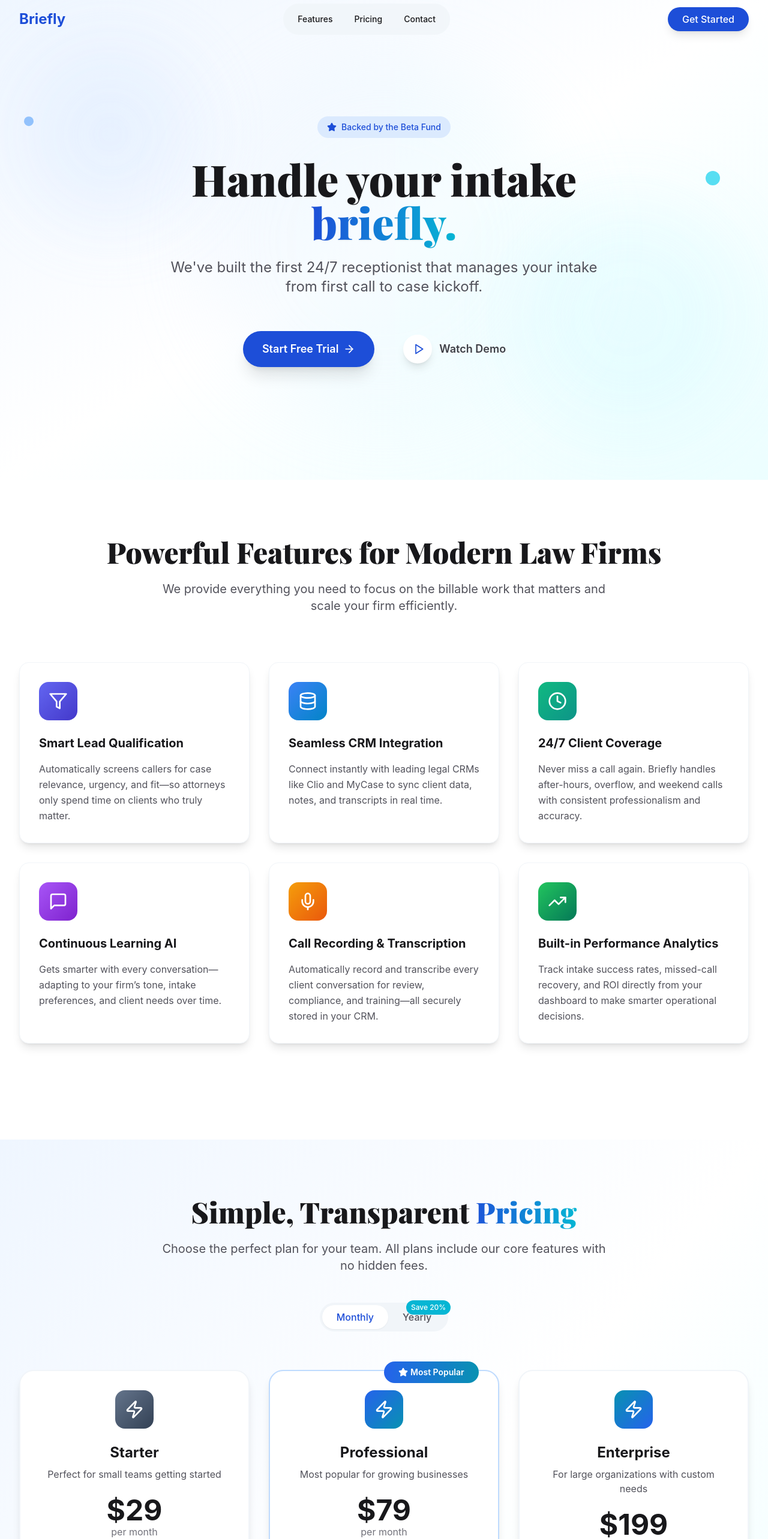
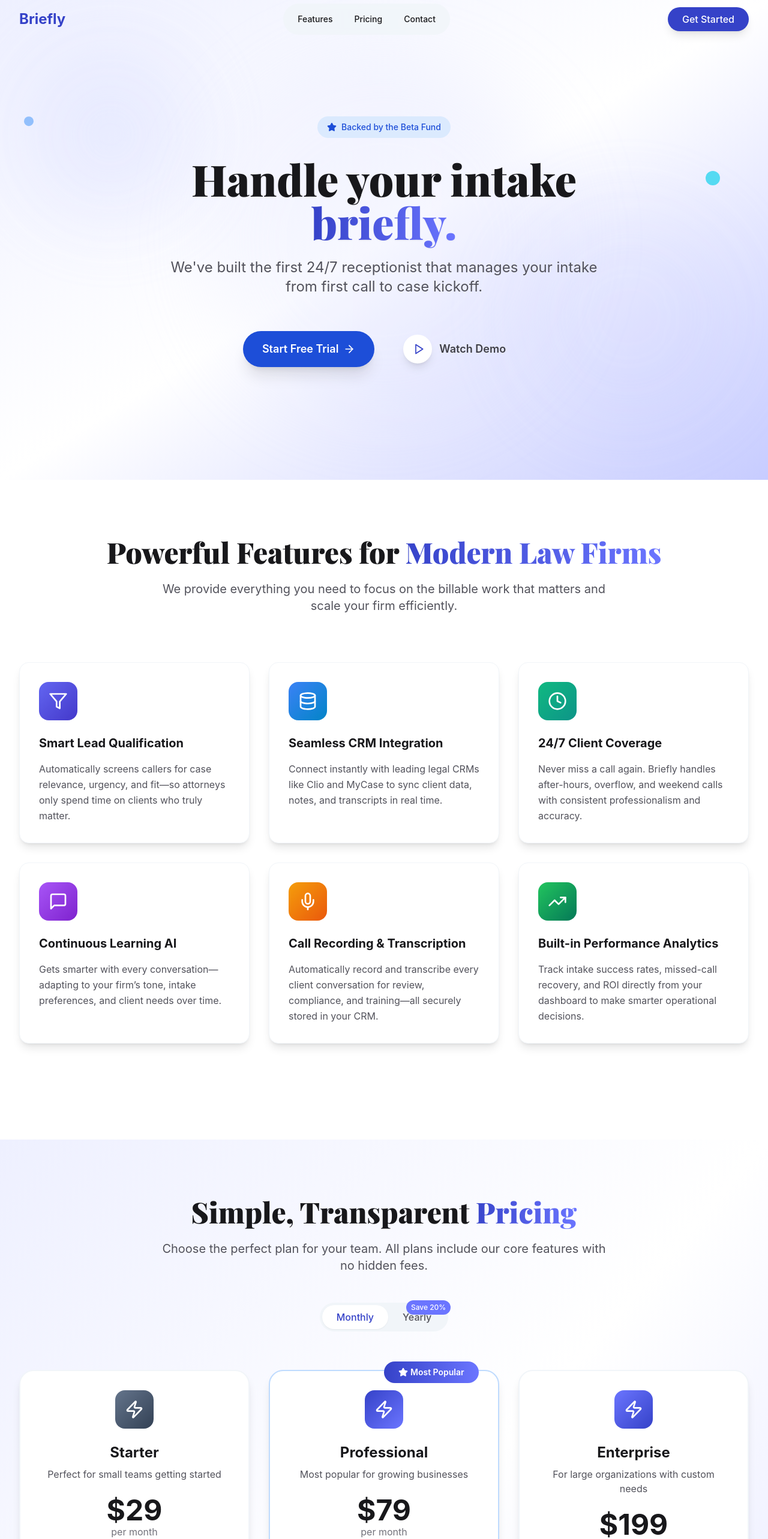
Before and after one commit to hridayunadkat/briefly-site, a React (Vite) app: page /#/ in a window 1280 px wide. Shown: the top 2566 px of the page at 60% size. Built offline with nearby package versions, Linux system fonts and the light colour scheme; a web font is replaced by a local one; what @radix-ui/themes would draw is missing.

Commit message:
purple theme redo

```diff
--- a/src/components/Contact.jsx
+++ b/src/components/Contact.jsx
@@ -76,7 +76,7 @@ const Contact = () => {
         >
           <h2 className="text-4xl md:text-5xl font-black text-zinc-900 mb-6 font-playfair">
             Ready to Get
-            <span className="bg-gradient-to-r from-blue-700 to-cyan-500 bg-clip-text text-transparent"> Started?</span>
+            <span className="bg-gradient-to-r from-brand-600 to-brand-400 bg-clip-text text-transparent"> Started?</span>
           </h2>
           <p className="text-xl text-zinc-600 max-w-3xl mx-auto">
             Let's discuss how Briefly can transform your firm's intake.
@@ -192,7 +192,7 @@ const Contact = () => {
               <motion.button
                 type="submit"
                 disabled={isSubmitting}
-                className="w-full bg-gradient-to-r from-blue-700 to-cyan-500 text-white py-4 rounded-xl font-semibold text-lg hover:shadow-xl transition-all duration-200 disabled:opacity-50 disabled:cursor-not-allowed flex items-center justify-center"
+                className="w-full bg-gradient-to-r from-brand-600 to-brand-400 text-white py-4 rounded-xl font-semibold text-lg hover:shadow-xl transition-all duration-200 disabled:opacity-50 disabled:cursor-not-allowed flex items-center justify-center"
                 whileHover={{ scale: isSubmitting ? 1 : 1.02, y: isSubmitting ? 0 : -2 }}
                 whileTap={{ scale: isSubmitting ? 1 : 0.98 }}
               >
@@ -233,7 +233,7 @@ const Contact = () => {
                     transition={{ duration: 0.5, delay: index * 0.1 }}
                     whileHover={{ y: -4 }}
                   >
-                    <div className="w-12 h-12 bg-gradient-to-br from-blue-500 to-cyan-500 rounded-xl flex items-center justify-center mr-4 flex-shrink-0">
+                    <div className="w-12 h-12 bg-gradient-to-br from-brand-600 to-brand-400 rounded-xl flex items-center justify-center mr-4 flex-shrink-0">
                       <info.icon className="w-6 h-6 text-white" />
                     </div>
                     <div>
--- a/src/components/Features.jsx
+++ b/src/components/Features.jsx
@@ -85,7 +85,8 @@ import React from 'react';
                 <span className="bg-gradient-to-r from-blue-700 to-cyan-500 bg-clip-text text-transparent"> Modern Law Firms</span>
               </h2> */}
               <h2 className="text-4xl md:text-5xl font-black text-zinc-900 mb-6 font-playfair">
-                Powerful Features for Modern Law Firms
+                Powerful Features for
+                <span className="bg-gradient-to-r from-brand-600 to-brand-400 bg-clip-text text-transparent"> Modern Law Firms</span>
               </h2>
               <p className="text-xl text-zinc-600 max-w-3xl mx-auto">
                 We provide everything you need to focus on the billable work that matters and scale your firm efficiently.
@@ -115,7 +116,7 @@ import React from 'react';
                       <feature.icon className="w-8 h-8 text-white" />
                     </motion.div>
 
-                    <h3 className="text-xl font-bold text-zinc-900 mb-4 group-hover:text-blue-700 transition-colors duration-300">
+                    <h3 className="text-xl font-bold text-zinc-900 mb-4 group-hover:text-brand-600 transition-colors duration-300">
                       {feature.title}
                     </h3>
 
@@ -124,7 +125,7 @@ import React from 'react';
                     </p>
 
                     {/* Hover Effect Background */}
-                    <div className="absolute inset-0 bg-gradient-to-br from-blue-50/50 to-cyan-50/50 rounded-2xl opacity-0 group-hover:opacity-100 transition-opacity duration-300 -z-10"></div>
+                    <div className="absolute inset-0 bg-gradient-to-br from-brand-50/50 to-brand-100/50 rounded-2xl opacity-0 group-hover:opacity-100 transition-opacity duration-300 -z-10"></div>
                   </div>
                 </motion.div>
               ))}
--- a/src/components/Footer.jsx
+++ b/src/components/Footer.jsx
@@ -174,7 +174,7 @@ import React, { useState } from 'react';
                         href={social.href}
                         target="_blank"
                         rel="noopener noreferrer"
-                        className="w-10 h-10 bg-zinc-800 rounded-full flex items-center justify-center hover:bg-blue-600 transition-all duration-200"
+                        className="w-10 h-10 bg-zinc-800 rounded-full flex items-center justify-center hover:bg-brand-600 transition-all duration-200"
                         whileHover={{ scale: 1.1, y: -2 }}
                         whileTap={{ scale: 0.95 }}
                         aria-label={social.name}
--- a/src/components/Header.jsx
+++ b/src/components/Header.jsx
@@ -46,7 +46,7 @@ const Header = () => {
             transition={{ type: "spring", stiffness: 400, damping: 10 }}
           >
             {/*<h1 className="text-2xl font-bold text-blue-700 font-mono">Briefly</h1> */}
-            <h1 className="text-2xl font-bold text-blue-700">Briefly</h1>
+            <h1 className="text-2xl font-bold text-brand-600">Briefly</h1>
           </motion.div>
 
           <nav className="hidden md:block">
@@ -55,7 +55,7 @@ const Header = () => {
                 <motion.button
                   key={item.label}
                   onClick={() => scrollToSection(item.id)}
-                  className="px-4 py-2 text-sm font-medium text-zinc-900 hover:text-blue-700 rounded-full transition-all duration-200 relative overflow-hidden"
+                  className="px-4 py-2 text-sm font-medium text-zinc-900 hover:text-brand-600 rounded-full transition-all duration-200 relative overflow-hidden"
                   whileHover={{ scale: 1.05 }}
                   whileTap={{ scale: 0.95 }}
                 >
@@ -72,7 +72,7 @@ const Header = () => {
 
           <div className="hidden md:block">
             <motion.button
-              className="bg-blue-700 text-white px-6 py-2 rounded-full font-medium hover:bg-blue-800 transition-all duration-200 shadow-lg hover:shadow-xl"
+              className="bg-brand-600 text-white px-6 py-2 rounded-full font-medium hover:bg-brand-700 transition-all duration-200 shadow-lg hover:shadow-xl"
               whileHover={{ scale: 1.05, y: -2 }}
               whileTap={{ scale: 0.95 }}
             >
@@ -83,7 +83,7 @@ const Header = () => {
           <div className="md:hidden">
             <button
               onClick={() => setIsMobileMenuOpen(!isMobileMenuOpen)}
-              className="text-zinc-900 hover:text-blue-700 transition-colors duration-200"
+              className="text-zinc-900 hover:text-brand-600 transition-colors duration-200"
               aria-label="Toggle mobile menu"
             >
               {isMobileMenuOpen ? <X size={24} /> : <Menu size={24} />}
--- a/src/components/Hero.jsx
+++ b/src/components/Hero.jsx
@@ -8,12 +8,12 @@ import React from 'react';
       ];
 
       return (
-        <section className="relative min-h-screen flex items-center justify-center overflow-hidden bg-gradient-to-br from-blue-50 via-white to-cyan-50">
+        <section className="relative min-h-screen flex items-center justify-center overflow-hidden bg-gradient-to-br from-brand-50 via-white to-brand-200">
           {/* Background Elements */}
           <div className="absolute inset-0">
-            <div className="absolute top-20 left-10 w-72 h-72 bg-blue-200/30 rounded-full blur-3xl animate-pulse"></div>
-            <div className="absolute bottom-20 right-10 w-96 h-96 bg-cyan-200/20 rounded-full blur-3xl animate-pulse delay-1000"></div>
-            <div className="absolute top-1/2 left-1/2 transform -translate-x-1/2 -translate-y-1/2 w-[600px] h-[600px] bg-gradient-to-r from-blue-100/20 to-cyan-100/20 rounded-full blur-3xl"></div>
+            <div className="absolute top-20 left-10 w-72 h-72 bg-brand-200/30 rounded-full blur-3xl animate-pulse"></div>
+            <div className="absolute bottom-20 right-10 w-96 h-96 bg-brand-200/20 rounded-full blur-3xl animate-pulse delay-1000"></div>
+            <div className="absolute top-1/2 left-1/2 transform -translate-x-1/2 -translate-y-1/2 w-[600px] h-[600px] bg-gradient-to-r from-brand-100/20 to-brand-200/20 rounded-full blur-3xl"></div>
           </div>
 
           <div className="relative z-10 max-w-7xl mx-auto px-4 sm:px-6 lg:px-8 pt-20">
@@ -37,7 +37,7 @@ import React from 'react';
               >
                 Handle your intake
                 <br />
-                <span className="bg-gradient-to-r from-blue-700 to-cyan-500 bg-clip-text text-transparent">
+                <span className="bg-gradient-to-r from-brand-600 to-brand-400 bg-clip-text text-transparent">
                   briefly.
                 </span>
               </motion.h1>
@@ -72,7 +72,7 @@ import React from 'react';
                   whileTap={{ scale: 0.95 }}
                 >
                   <div className="w-12 h-12 bg-white rounded-full flex items-center justify-center shadow-lg mr-3 group-hover:shadow-xl transition-all duration-200">
-                    <Play className="w-5 h-5 text-blue-700 ml-1" />
+                    <Play className="w-5 h-5 text-brand-600 ml-1" />
                   </div>
                   Watch Demo
                 </motion.button>
--- a/src/components/Pricing.jsx
+++ b/src/components/Pricing.jsx
@@ -37,7 +37,7 @@ import React, { useState } from 'react';
             'API access',
             'Advanced security'
           ],
-          color: 'from-blue-600 to-cyan-600',
+          color: 'from-brand-600 to-brand-400',
           popular: true
         },
         {
@@ -57,7 +57,7 @@ import React, { useState } from 'react';
             'Custom training',
             'SLA guarantee'
           ],
-          color: 'from-cyan-600 to-blue-600',
+          color: 'from-brand-400 to-brand-600',
           popular: false
         }
       ];
@@ -85,7 +85,7 @@ import React, { useState } from 'react';
       };
 
       return (
-        <section id="pricing" className="py-24 bg-gradient-to-br from-blue-50 via-white to-cyan-50">
+        <section id="pricing" className="py-24 bg-gradient-to-br from-brand-50 via-white to-brand-100">
           <div className="max-w-7xl mx-auto px-4 sm:px-6 lg:px-8">
             <motion.div
               className="text-center mb-16"
@@ -96,7 +96,7 @@ import React, { useState } from 'react';
             >
               <h2 className="text-4xl md:text-5xl font-black text-zinc-900 mb-6 font-playfair">
                 Simple, Transparent
-                <span className="bg-gradient-to-r from-blue-700 to-cyan-500 bg-clip-text text-transparent"> Pricing</span>
+                <span className="bg-gradient-to-r from-brand-600 to-brand-400 bg-clip-text text-transparent"> Pricing</span>
               </h2>
               <p className="text-xl text-zinc-600 max-w-3xl mx-auto mb-12">
                 Choose the perfect plan for your team. All plans include our core features with no hidden fees.
@@ -113,7 +113,7 @@ import React, { useState } from 'react';
                 <button
                   onClick={() => setIsYearly(false)}
                   className={`px-6 py-2 rounded-full font-medium transition-all duration-200 ${
-                    !isYearly ? 'bg-white text-blue-700 shadow-sm' : 'text-zinc-600'
+                    !isYearly ? 'bg-white text-brand-600 shadow-sm' : 'text-zinc-600'
                   }`}
                 >
                   Monthly
@@ -121,11 +121,11 @@ import React, { useState } from 'react';
                 <button
                   onClick={() => setIsYearly(true)}
                   className={`px-6 py-2 rounded-full font-medium transition-all duration-200 relative ${
-                    isYearly ? 'bg-white text-blue-700 shadow-sm' : 'text-zinc-600'
+                    isYearly ? 'bg-white text-brand-600 shadow-sm' : 'text-zinc-600'
                   }`}
                 >
                   Yearly
-                  <span className="absolute -top-2 -right-2 bg-cyan-500 text-white text-xs px-2 py-1 rounded-full">
+                  <span className="absolute -top-2 -right-2 bg-brand-400 text-white text-xs px-2 py-1 rounded-full">
                     Save 20%
                   </span>
                 </button>
@@ -157,7 +157,7 @@ import React, { useState } from 'react';
                       animate={{ opacity: 1, y: 0 }}
                       transition={{ delay: 0.5 }}
                     >
-                      <div className="bg-gradient-to-r from-blue-600 to-cyan-600 text-white px-6 py-2 rounded-full text-sm font-semibold flex items-center">
+                      <div className="bg-gradient-to-r from-brand-600 to-brand-400 text-white px-6 py-2 rounded-full text-sm font-semibold flex items-center">
                         <Star className="w-4 h-4 mr-1 fill-current" />
                         Most Popular
                       </div>
@@ -199,7 +199,7 @@ import React, { useState } from 'react';
                     <motion.button
                       className={`w-full py-4 rounded-full font-semibold text-lg transition-all duration-200 ${
                         plan.popular
-                          ? 'bg-gradient-to-r from-blue-600 to-cyan-600 text-white hover:shadow-xl'
+                          ? 'bg-gradient-to-r from-brand-600 to-brand-400 text-white hover:shadow-xl'
                           : 'bg-slate-100 text-zinc-900 hover:bg-slate-200'
                       }`}
                       whileHover={{ scale: 1.02, y: -2 }}
@@ -220,7 +220,7 @@ import React, { useState } from 'react';
                         viewport={{ once: true }}
                         transition={{ duration: 0.4, delay: featureIndex * 0.1 }}
                       >
-                        <Check className="w-5 h-5 text-cyan-500 mr-3 flex-shrink-0" />
+                        <Check className="w-5 h-5 text-brand-400 mr-3 flex-shrink-0" />
                         <span className="text-zinc-600">{feature}</span>
                       </motion.div>
                     ))}
@@ -241,14 +241,14 @@ import React, { useState } from 'react';
               </p>
               <div className="flex flex-col sm:flex-row items-center justify-center gap-4">
                 <motion.button
-                  className="text-blue-700 hover:text-blue-800 font-medium underline"
+                  className="text-brand-600 hover:text-brand-700 font-medium underline"
                   whileHover={{ scale: 1.05 }}
                 >
                   Compare all features
                 </motion.button>
                 <span className="text-zinc-400">•</span>
                 <motion.button
-                  className="text-blue-700 hover:text-blue-800 font-medium underline"
+                  className="text-brand-600 hover:text-brand-700 font-medium underline"
                   whileHover={{ scale: 1.05 }}
                 >
                   Contact sales for custom pricing
--- a/tailwind.config.js
+++ b/tailwind.config.js
@@ -11,6 +11,20 @@ export default {
         sans: ['Inter', 'system-ui', 'sans-serif'],
         mono: ['Roboto Mono', 'monospace'],
       },
+      colors: {
+        brand: {
+          50: '#eef0ff',
+          100: '#e0e3ff',
+          200: '#c7ccff',
+          300: '#a5acff',
+          400: '#6b75ff',
+          500: '#3d4bde', // primary
+          600: '#3542c8',
+          700: '#2c38ad',
+          800: '#262f90',
+          900: '#202874',
+        },
+      },
       animation: {
         'pulse': 'pulse 3s cubic-bezier(0.4, 0, 0.6, 1) infinite',
       },
```
Also changed, not shown: src/components/Testimonials.jsx (+8 -8 lines).
